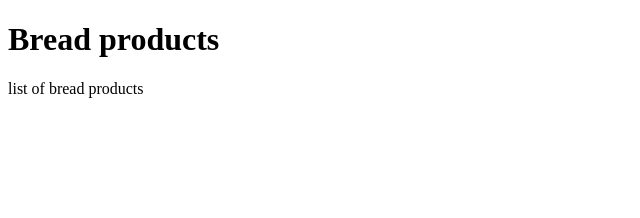
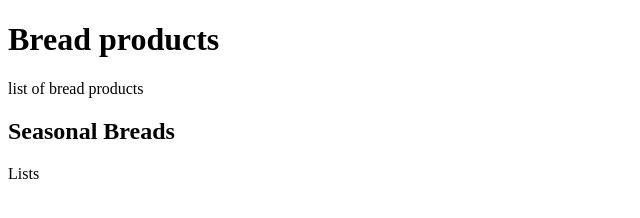
Before and after one commit to testGitHub-Project/com.bread.demo, a plain HTML site: page WebContent/index.html in a window 1280 px wide. Shown: the whole page, without its empty margins (0-640 px from the left). Drawn offline with Linux system fonts and the light colour scheme.

Commit message:
added seasona;l breads

```diff
--- a/WebContent/index.html
+++ b/WebContent/index.html
@@ -8,5 +8,9 @@
 <h1>Bread products</h1>
 
 <p>list of bread products</p>
+
+<h2>Seasonal Breads</h2>
+
+<p>Lists</p>
 </body>
 </html>
```
